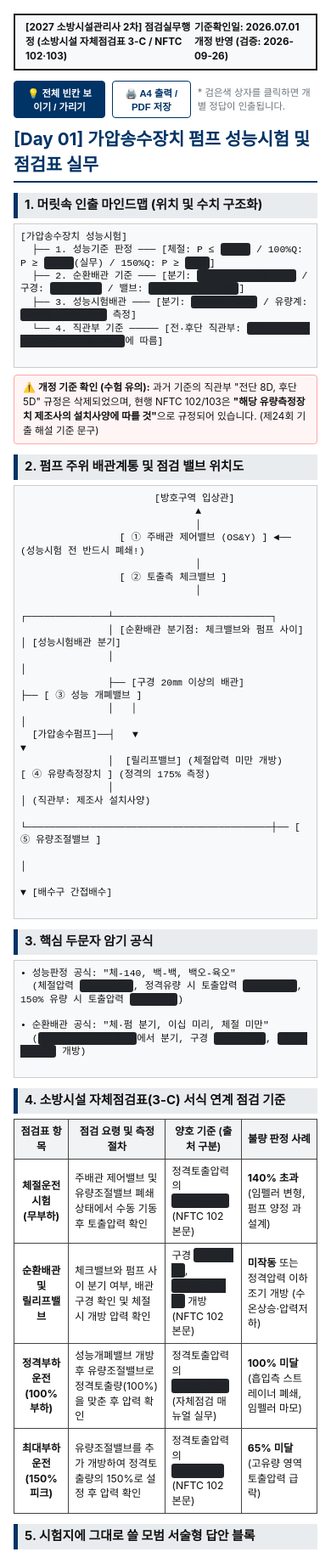
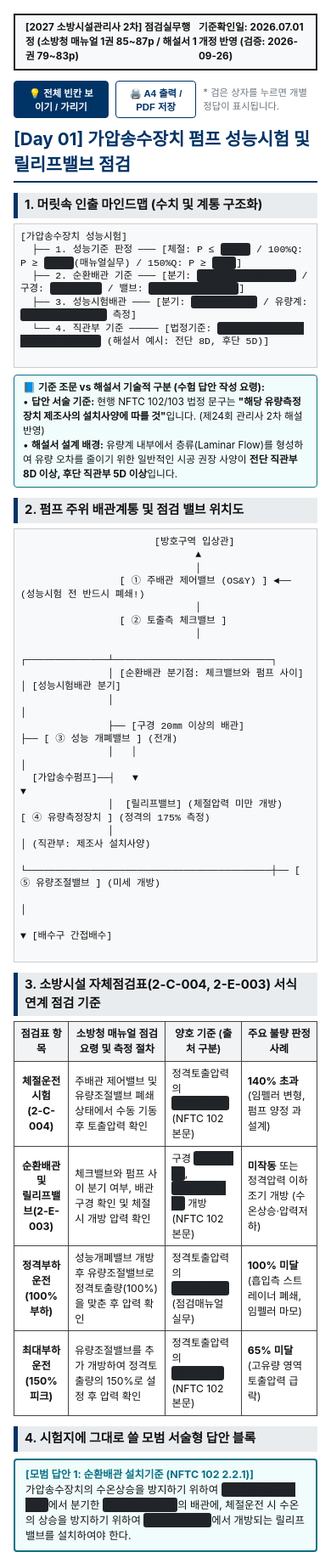
Before and after one commit to withwe68/fire-system-study, a plain HTML site: page days/day01.html in a window 390 px wide. Shown: the top 1827 px of the page at 85% size. Drawn offline with Linux system fonts and the light colour scheme.

Commit message:
추가 수정

```diff
--- a/days/day01.html
+++ b/days/day01.html
@@ -4,122 +4,23 @@
   <meta charset="UTF-8">
   <title>소방시설관리사 2차 점검실무 - Day 01 가압송수장치 펌프 성능시험</title>
   <style>
-    @page {
-      size: A4 portrait;
-      margin: 14mm 14mm 14mm 14mm;
-    }
-    body {
-      font-family: -apple-system, BlinkMacSystemFont, "Malgun Gothic", sans-serif;
-      line-height: 1.45;
-      color: #111;
-      font-size: 10.2pt;
-      margin: 0;
-      padding: 16px;
-      background: #fff;
-    }
-    .header-box {
-      border: 1.5pt solid #222;
-      padding: 6px 12px;
-      margin-bottom: 12px;
-      display: flex;
-      justify-content: space-between;
-      font-size: 8.8pt;
-      background-color: #f8f9fa;
-      font-weight: bold;
-    }
-    h1 {
-      font-size: 15.5pt;
-      border-bottom: 2pt solid #003366;
-      padding-bottom: 4px;
-      margin: 4px 0 10px 0;
-      color: #003366;
-    }
-    h2 {
-      font-size: 11.2pt;
-      background-color: #e9ecef;
-      padding: 4px 8px;
-      margin: 12px 0 6px 0;
-      border-left: 4pt solid #003366;
-    }
-    table {
-      width: 100%;
-      border-collapse: collapse;
-      margin: 6px 0 10px 0;
-      font-size: 9.2pt;
-    }
-    th, td {
-      border: 1pt solid #444;
-      padding: 5px 7px;
-      vertical-align: middle;
-    }
-    th {
-      background-color: #f1f3f5;
-      text-align: center;
-      font-weight: 600;
-    }
-    pre {
-      background-color: #f8f9fa;
-      border: 1pt solid #ccc;
-      padding: 7px;
-      font-family: monospace;
-      font-size: 8.6pt;
-      line-height: 1.35;
-      margin: 4px 0 8px 0;
-      white-space: pre-wrap;
-    }
-    .mask {
-      background-color: #212529;
-      color: #212529;
-      border-radius: 3px;
-      padding: 1px 4px;
-      cursor: pointer;
-      user-select: none;
-      transition: background-color 0.15s ease;
-    }
-    .mask:hover {
-      background-color: #495057;
-    }
-    .mask.revealed {
-      background-color: #fff3bf;
-      color: #d9480f;
-      font-weight: bold;
-      border: 1px solid #ffd43b;
-    }
-    .toggle-bar {
-      margin-bottom: 10px;
-      display: flex;
-      gap: 8px;
-    }
-    .toggle-btn {
-      padding: 5px 12px;
-      font-size: 8.5pt;
-      font-weight: bold;
-      border: 1px solid #003366;
-      background: #003366;
-      color: #fff;
-      border-radius: 4px;
-      cursor: pointer;
-    }
-    .toggle-btn-sub {
-      background: #fff;
-      color: #003366;
-    }
-    .revision-box {
-      border: 1pt solid #ffa8a8;
-      background: #fff5f5;
-      padding: 6px 10px;
-      font-size: 8.8pt;
-      margin: 6px 0;
-      border-radius: 4px;
-    }
-    .answer-block {
-      border: 1.5pt solid #0b7285;
-      background-color: #f1fcfc;
-      padding: 8px 12px;
-      margin: 8px 0;
-      font-size: 9.3pt;
-      border-radius: 4px;
-    }
+    @page { size: A4 portrait; margin: 14mm; }
+    body { font-family: -apple-system, BlinkMacSystemFont, "Malgun Gothic", sans-serif; line-height: 1.45; color: #111; font-size: 10.2pt; margin: 0; padding: 16px; background: #fff; }
+    .header-box { border: 1.5pt solid #222; padding: 6px 12px; margin-bottom: 12px; display: flex; justify-content: space-between; font-size: 8.8pt; background-color: #f8f9fa; font-weight: bold; }
+    h1 { font-size: 15.5pt; border-bottom: 2pt solid #003366; padding-bottom: 4px; margin: 4px 0 10px 0; color: #003366; }
+    h2 { font-size: 11.2pt; background-color: #e9ecef; padding: 4px 8px; margin: 12px 0 6px 0; border-left: 4pt solid #003366; }
+    table { width: 100%; border-collapse: collapse; margin: 6px 0 10px 0; font-size: 9.2pt; }
+    th, td { border: 1pt solid #444; padding: 5px 7px; vertical-align: middle; }
+    th { background-color: #f1f3f5; text-align: center; font-weight: 600; }
+    pre { background-color: #f8f9fa; border: 1pt solid #ccc; padding: 7px; font-family: monospace; font-size: 8.6pt; line-height: 1.35; margin: 4px 0 8px 0; white-space: pre-wrap; }
+    .mask { background-color: #212529; color: #212529; border-radius: 3px; padding: 1px 4px; cursor: pointer; user-select: none; }
+    .mask:hover { background-color: #495057; }
+    .mask.revealed { background-color: #fff3bf; color: #d9480f; font-weight: bold; border: 1px solid #ffd43b; }
+    .toggle-bar { margin-bottom: 10px; display: flex; gap: 8px; }
+    .toggle-btn { padding: 5px 12px; font-size: 8.5pt; font-weight: bold; border: 1px solid #003366; background: #003366; color: #fff; border-radius: 4px; cursor: pointer; }
+    .toggle-btn-sub { background: #fff; color: #003366; }
+    .revision-box { border: 1pt solid #0b7285; background: #f1fcfc; padding: 6px 10px; font-size: 8.8pt; margin: 6px 0; border-radius: 4px; }
+    .answer-block { border: 1.5pt solid #0b7285; background-color: #f1fcfc; padding: 8px 12px; margin: 8px 0; font-size: 9.3pt; border-radius: 4px; }
     .answer-block strong { color: #0b7285; }
     @media print {
       .toggle-bar, .no-print { display: none !important; }
@@ -131,29 +32,31 @@
 <body>
 
   <div class="header-box">
-    <span>[2027 소방시설관리사 2차] 점검실무행정 (소방시설 자체점검표 3-C / NFTC 102·103)</span>
+    <span>[2027 소방시설관리사 2차] 점검실무행정 (소방청 매뉴얼 1권 85~87p / 해설서 1권 79~83p)</span>
     <span>기준확인일: 2026.07.01 개정 반영 (검증: 2026-09-26)</span>
   </div>
 
   <div class="toggle-bar no-print">
     <button class="toggle-btn" onclick="toggleAllMasks()">💡 전체 빈칸 보이기 / 가리기</button>
     <button class="toggle-btn toggle-btn-sub" onclick="window.print()">🖨️ A4 출력 / PDF 저장</button>
-    <span style="font-size: 8.5pt; color: #6c757d; align-self: center;">* 검은색 상자를 클릭하면 개별 정답이 인출됩니다.</span>
+    <span style="font-size: 8.5pt; color: #6c757d; align-self: center;">* 검은 상자를 누르면 개별 정답이 표시됩니다.</span>
   </div>
 
-  <h1>[Day 01] 가압송수장치 펌프 성능시험 및 점검표 실무</h1>
+  <h1>[Day 01] 가압송수장치 펌프 성능시험 및 릴리프밸브 점검</h1>
 
-  <h2>1. 머릿속 인출 마인드맵 (위치 및 수치 구조화)</h2>
+  <h2>1. 머릿속 인출 마인드맵 (수치 및 계통 구조화)</h2>
   <pre>
 [가압송수장치 성능시험]
-  ├── 1. 성능기준 판정 ─── [체절: P ≤ <span class="mask">140%</span> / 100%Q: P ≥ <span class="mask">100%</span>(실무) / 150%Q: P ≥ <span class="mask">65%</span>]
+  ├── 1. 성능기준 판정 ─── [체절: P ≤ <span class="mask">140%</span> / 100%Q: P ≥ <span class="mask">100%</span>(매뉴얼실무) / 150%Q: P ≥ <span class="mask">65%</span>]
   ├── 2. 순환배관 기준 ─── [분기: <span class="mask">체크밸브와 펌프 사이</span> / 구경: <span class="mask">20㎜ 이상</span> / 밸브: <span class="mask">체절압력 미만 개방</span>]
   ├── 3. 성능시험배관 ─── [분기: <span class="mask">체크밸브 이전</span> / 유량계: <span class="mask">정격의 175% 이상</span> 측정]
-  └── 4. 직관부 기준 ───── [전·후단 직관부: <span class="mask">해당 유량측정장치 제조사의 설치사양</span>에 따름]
+  └── 4. 직관부 기준 ───── [법정기준: <span class="mask">해당 유량측정장치 제조사의 설치사양</span> (해설서 예시: 전단 8D, 후단 5D)]
   </pre>
 
   <div class="revision-box">
-    ⚠️ <strong>개정 기준 확인 (수험 유의):</strong> 과거 기준의 직관부 "전단 8D, 후단 5D" 규정은 삭제되었으며, 현행 NFTC 102/103은 <strong>"해당 유량측정장치 제조사의 설치사양에 따를 것"</strong>으로 규정되어 있습니다. (제24회 기출 해설 기준 문구)
+    📘 <strong>기준 조문 vs 해설서 기술적 구분 (수험 답안 작성 요령):</strong><br>
+    • <strong>답안 서술 기준:</strong> 현행 NFTC 102/103 법정 문구는 <strong>"해당 유량측정장치 제조사의 설치사양에 따를 것"</strong>입니다. (제24회 관리사 2차 해설 반영)<br>
+    • <strong>해설서 설계 배경:</strong> 유량계 내부에서 층류(Laminar Flow)를 형성하여 유량 오차를 줄이기 위한 일반적인 시공 권장 사양이 <strong>전단 직관부 8D 이상, 후단 직관부 5D 이상</strong>입니다.
   </div>
 
   <h2>2. 펌프 주위 배관계통 및 점검 밸브 위치도</h2>
@@ -168,44 +71,35 @@
                ┌──────────────┴───────────────────────────┐
                │ [순환배관 분기점: 체크밸브와 펌프 사이]  │ [성능시험배관 분기]
                │                                          │
-               ├── [구경 20㎜ 이상의 배관]               ├── [ ③ 성능 개폐밸브 ]
+               ├── [구경 20㎜ 이상의 배관]               ├── [ ③ 성능 개폐밸브 ] (전개)
                │   │                                      │
   [가압송수펌프]──┤   ▼                                  ▼
                │  [릴리프밸브] (체절압력 미만 개방)     [ ④ 유량측정장치 ] (정격의 175% 측정)
                │                                          │ (직관부: 제조사 설치사양)
-               └──────────────────────────────────────────┼── [ ⑤ 유량조절밸브 ]
+               └──────────────────────────────────────────┼── [ ⑤ 유량조절밸브 ] (미세 개방)
                                                           │
                                                           ▼ [배수구 간접배수]
   </pre>
 
-  <h2>3. 핵심 두문자 암기 공식</h2>
-  <pre>
-• 성능판정 공식: "체-140, 백-백, 백오-육오"
-  (체절압력 <span class="mask">140% 이하</span>, 정격유량 시 토출압력 <span class="mask">100% 이상</span>, 150% 유량 시 토출압력 <span class="mask">65% 이상</span>)
-
-• 순환배관 공식: "체·펌 분기, 이십 미리, 체절 미만"
-  (<span class="mask">체크밸브와 펌프 사이</span>에서 분기, 구경 <span class="mask">20㎜ 이상</span>, <span class="mask">체절압력 미만</span> 개방)
-  </pre>
-
-  <h2>4. 소방시설 자체점검표(3-C) 서식 연계 점검 기준</h2>
+  <h2>3. 소방시설 자체점검표(2-C-004, 2-E-003) 서식 연계 점검 기준</h2>
   <table>
     <thead>
       <tr>
         <th style="width: 18%;">점검표 항목</th>
-        <th style="width: 32%;">점검 요령 및 측정 절차</th>
+        <th style="width: 32%;">소방청 매뉴얼 점검 요령 및 측정 절차</th>
         <th style="width: 25%;">양호 기준 (출처 구분)</th>
-        <th style="width: 25%;">불량 판정 사례</th>
+        <th style="width: 25%;">주요 불량 판정 사례</th>
       </tr>
     </thead>
     <tbody>
       <tr>
-        <td style="text-align: center;"><strong>체절운전 시험<br>(무부하)</strong></td>
+        <td style="text-align: center;"><strong>체절운전 시험<br>(2-C-004)</strong></td>
         <td>주배관 제어밸브 및 유량조절밸브 폐쇄 상태에서 수동 기동 후 토출압력 확인</td>
         <td>정격토출압력의 <br><strong><span class="mask">140% 이하</span></strong><br>(NFTC 102 본문)</td>
         <td><strong>140% 초과</strong><br>(임펠러 변형, 펌프 양정 과설계)</td>
       </tr>
       <tr>
-        <td style="text-align: center;"><strong>순환배관 및<br>릴리프밸브</strong></td>
+        <td style="text-align: center;"><strong>순환배관 및<br>릴리프밸브(2-E-003)</strong></td>
         <td>체크밸브와 펌프 사이 분기 여부, 배관 구경 확인 및 체절 시 개방 압력 확인</td>
         <td>구경 <strong><span class="mask">20㎜ 이상</span></strong>,<br><strong><span class="mask">체절압력 미만</span></strong> 개방<br>(NFTC 102 본문)</td>
         <td><strong>미작동</strong> 또는 정격압력 이하 조기 개방 (수온상승·압력저하)</td>
@@ -213,7 +107,7 @@
       <tr>
         <td style="text-align: center;"><strong>정격부하 운전<br>(100% 부하)</strong></td>
         <td>성능개폐밸브 개방 후 유량조절밸브로 정격토출량(100%)을 맞춘 후 압력 확인</td>
-        <td>정격토출압력의 <br><strong><span class="mask">100% 이상</span></strong><br>(자체점검 매뉴얼 실무)</td>
+        <td>정격토출압력의 <br><strong><span class="mask">100% 이상</span></strong><br>(점검매뉴얼 실무)</td>
         <td><strong>100% 미달</strong><br>(흡입측 스트레이너 폐쇄, 임펠러 마모)</td>
       </tr>
       <tr>
@@ -225,7 +119,7 @@
     </tbody>
   </table>
 
-  <h2>5. 시험지에 그대로 쓸 모범 서술형 답안 블록</h2>
+  <h2>4. 시험지에 그대로 쓸 모범 서술형 답안 블록</h2>
   <div class="answer-block">
     <strong>[모범 답안 1: 순환배관 설치기준 (NFTC 102 2.2.1)]</strong><br>
     가압송수장치의 수온상승을 방지하기 위하여 <span class="mask">체크밸브와 펌프 사이</span>에서 분기한 <span class="mask">구경 20㎜ 이상</span>의 배관에, 체절운전 시 수온의 상승을 방지하기 위하여 <span class="mask">체절압력 미만</span>에서 개방되는 릴리프밸브를 설치하여야 한다.
@@ -236,7 +130,7 @@
     성능시험배관의 호칭지름은 <span class="mask">유량측정장치의 호칭지름</span>에 따르고, 유량측정장치 전·후단의 직관부 거리는 <span class="mask">해당 유량측정장치 제조사의 설치사양</span>에 따르며, 유량측정장치는 펌프 정격토출량의 <span class="mask">175% 이상</span>을 측정할 수 있는 것으로 설치하여야 한다.
   </div>
 
-  <h2>6. 실전 계산형 점검 기출 (용어 정정 반영)</h2>
+  <h2>5. 실전 계산형 점검 기출 (용어 정정 반영)</h2>
   <div class="revision-box" style="background:#fff; border-color:#adb5bd;">
     <strong>[문제]</strong> 정격토출량이 <strong>400 L/min</strong>이고, <strong>정격토출압력이 0.7 MPa</strong>인 옥내소화전 주펌프의 성능시험 결과 150% 유량(600 L/min)에서 토출압력이 0.42 MPa로 측정되었다. 판정 기준값을 제시하고 적합 여부를 판정하시오.<br><br>
     <strong>[풀이 및 판정]</strong><br>
@@ -247,20 +141,14 @@
 
   <script>
     document.querySelectorAll('.mask').forEach(el => {
-      el.addEventListener('click', () => {
-        el.classList.toggle('revealed');
-      });
+      el.addEventListener('click', () => el.classList.toggle('revealed'));
     });
-
     let allRevealed = false;
     function toggleAllMasks() {
       allRevealed = !allRevealed;
       document.querySelectorAll('.mask').forEach(el => {
-        if (allRevealed) {
-          el.classList.add('revealed');
-        } else {
-          el.classList.remove('revealed');
-        }
+        if (allRevealed) el.classList.add('revealed');
+        else el.classList.remove('revealed');
       });
     }
   </script>
```
Also changed, not shown: posts.json (+4 -4 lines).
